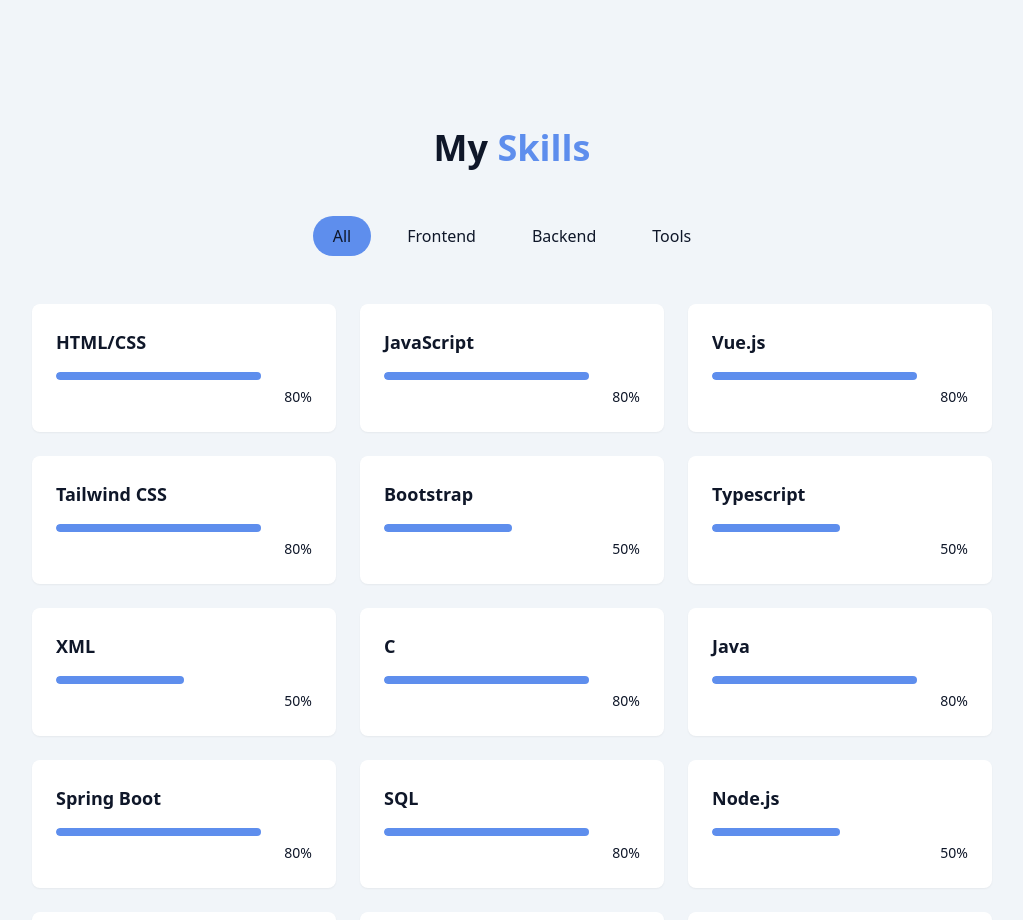
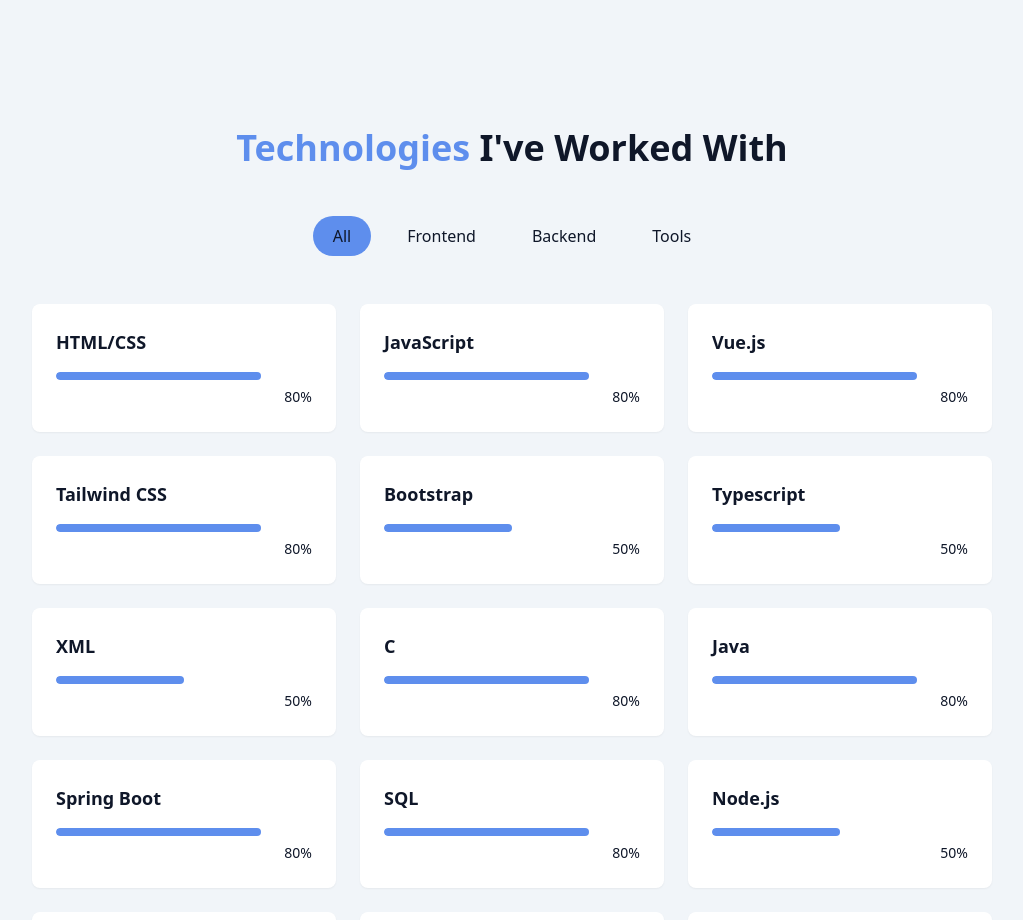
Before and after one commit to szan12/suz-portfolio, a React (Vite) app: page / in a window 1280 px wide. Shown: the part 3980-4900 px from the top of the page, without its empty margins (128-1151 px from the left). Built offline with nearby package versions, Linux system fonts and the light colour scheme.

Commit message:
move file to public folder

```diff
--- a/src/components/AboutSection.jsx
+++ b/src/components/AboutSection.jsx
@@ -19,7 +19,6 @@ export const AboutSection = () => {
 
             <p className="text-muted-foreground">
               Born and raised in Ipoh, Perak, Malaysia.
-              {/* I'm a developer passionate about building the backend logic that makes everything work. */}
               I enjoy learning new technologies and constantly challenging myself to grow in this ever-evolving field.
               I'm currently a Full Stack Developer at Hokenso, where I build responsive and high-performance web applications,
               contributing to both the frontend and backend.
--- a/src/components/ProjectsSection.jsx
+++ b/src/components/ProjectsSection.jsx
@@ -7,7 +7,7 @@ const projects = [
     description: "A construction site helmet detection mobile application prototype. Main features: detect helmet on workers and send notification to users.",
     image: "/pictures/projects/fyp.png",
     tags: ["TensorFlow", "Android Studio", "Firebase"],
-    demoUrl: "/src/files/CB19103_THESIS.pdf",
+    demoUrl: "/files/CB19103_THESIS.pdf",
   },
   {
     id: 2,
--- a/src/components/SkillsSection.jsx
+++ b/src/components/SkillsSection.jsx
@@ -46,7 +46,7 @@ export const SkillsSection = () => {
     <section id="skills" className="py-24 px-4 relative bg-secondary/30">
       <div className="container mx-auto max-w-5xl">
         <h2 className="text-3xl md:text-4xl font-bold mb-12 text-center">
-          My <span className="text-primary"> Skills</span>
+          <span className="text-primary"> Technologies</span> I've Worked With
         </h2>
 
         <div className="flex flex-wrap justify-center gap-4 mb-12">
```
Also changed, not shown: 1 other file (tests, documents, lock files or other folders).
